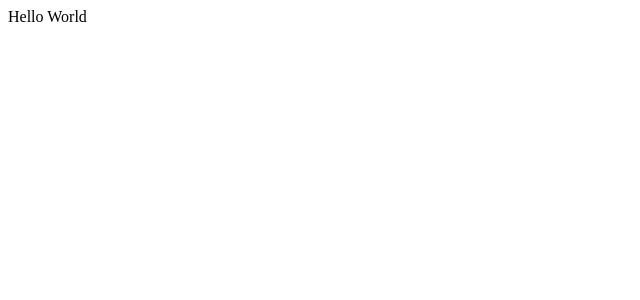
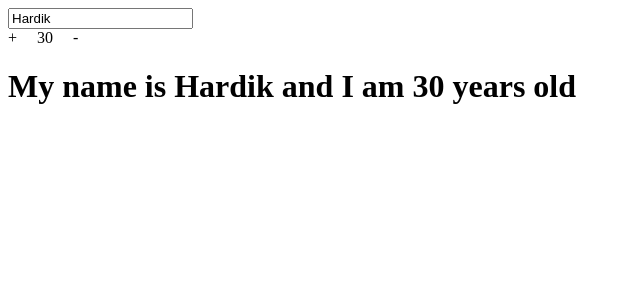
Before and after one commit to axelerant-hardik/react-learning, a React (Vite) app: page / in a window 1280 px wide. Shown: the top 300 px of the page, without its empty margins (0-640 px from the left). Built offline with nearby package versions, Linux system fonts and the light colour scheme.

Commit message:
useState exercise with name and counter

```diff
--- a/src/App.jsx
+++ b/src/App.jsx
@@ -1,5 +1,11 @@
+import { NameCounter } from "./NameCounter"
+
 function App() {
-  return "Hello World"
+  return (
+    <div className="wrapper">
+      <NameCounter />
+    </div>
+  )
 }
 
 export default App
--- /dev/null
+++ b/src/NameCounter.jsx
@@ -0,0 +1,24 @@
+import { useState } from "react"
+
+export function NameCounter() {
+  const [name, setName] = useState("Hardik")
+  const [age, setAge] = useState(30)
+
+  return (
+    <div>
+      <input
+        type="text"
+        value={name}
+        onChange={(e) => setName(e.target.value)}
+      ></input>
+      <div className="age">
+        <span onClick={() => setAge((age) => age + 1)}>+</span>
+        <span style={{ margin: 20 }}>{age}</span>
+        <span onClick={() => setAge((age) => age - 1)}>-</span>
+      </div>
+      <h1>
+        My name is {name} and I am {age} years old
+      </h1>
+    </div>
+  )
+}
```
